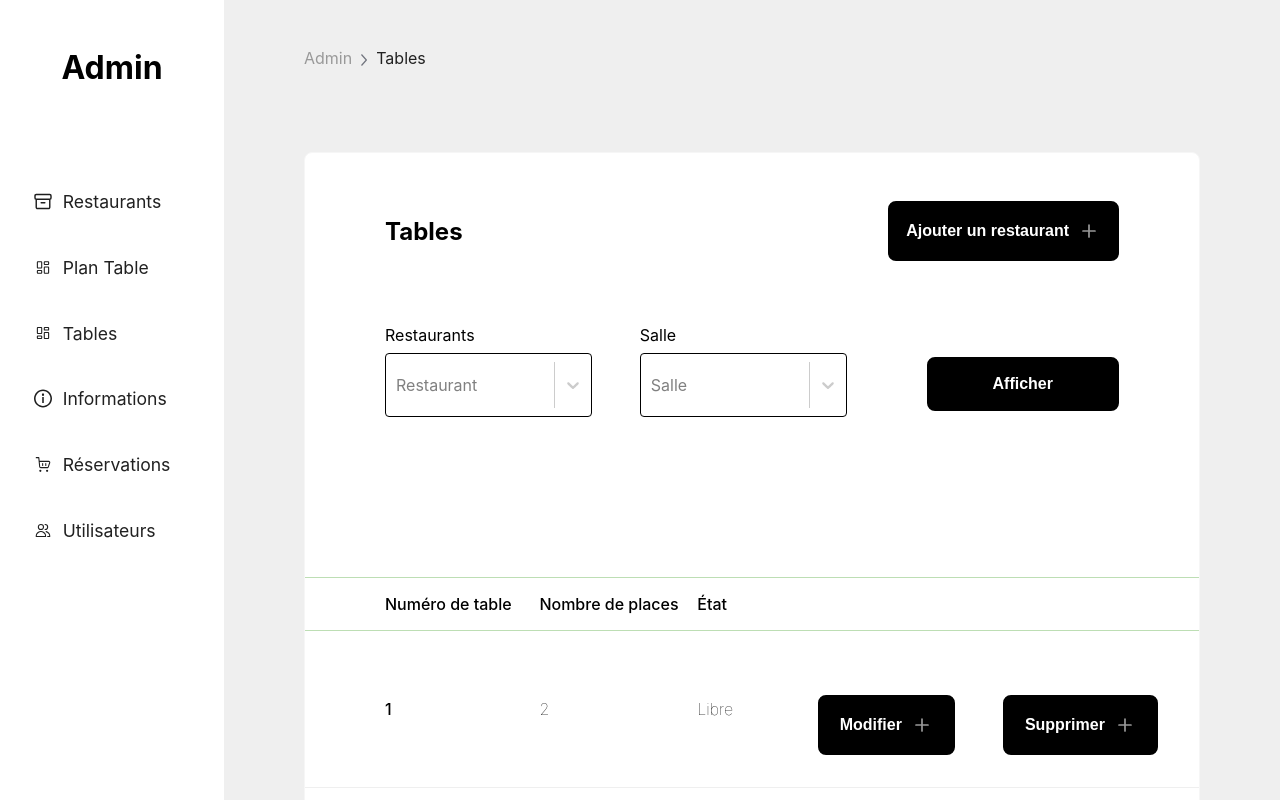
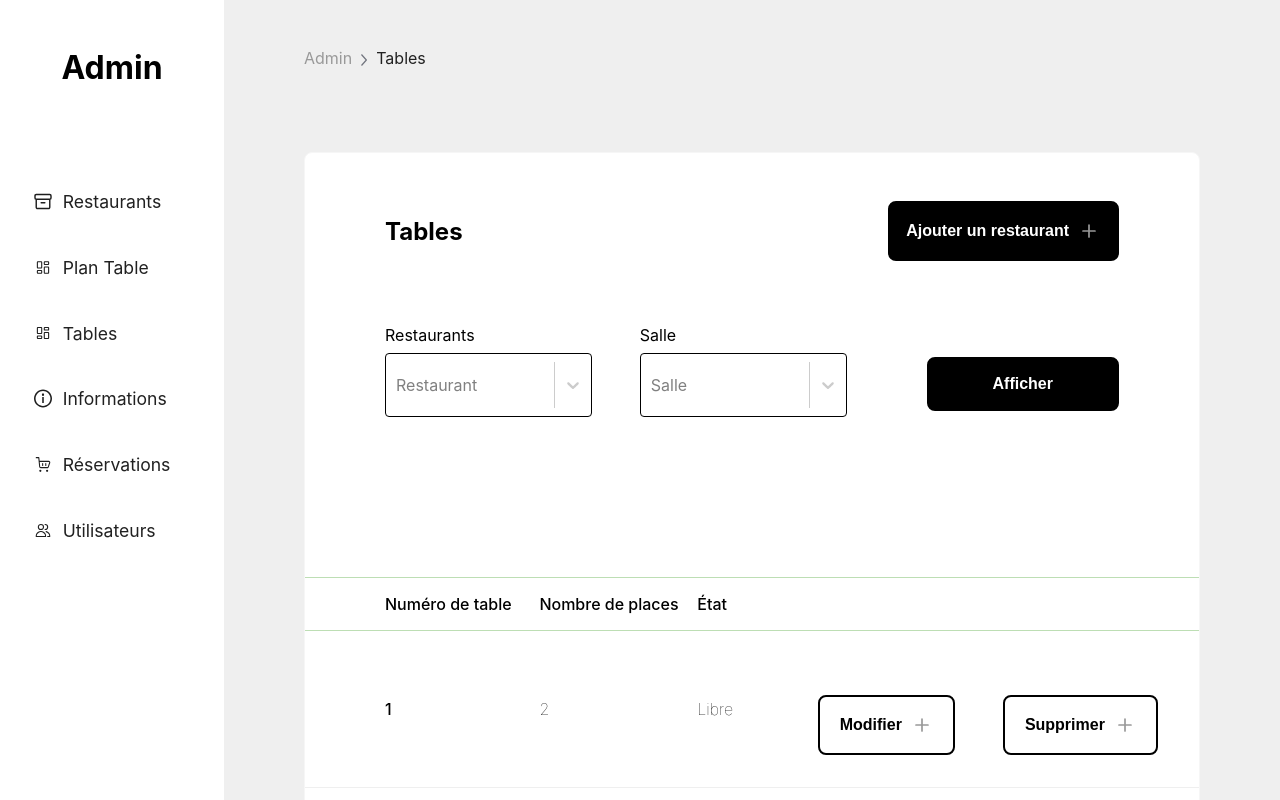
Before and after one commit to SarahOtmane/backOfficeResto, a React (Create React App) app: page /admin/tables in a window 1280 px wide. Shown: the top 800 px of the page. Built offline with nearby package versions, Linux system fonts and the light colour scheme.

Commit message:
css tableau of table screen

```diff
--- a/src/css/screen.css
+++ b/src/css/screen.css
@@ -104,6 +104,15 @@ div.tableau th.left{
     font-weight: 500;
 }
 
+.table div.tableau .button{
+    background-color: white;
+    color: black;
+}
+
+.table div.tableau .button:hover{
+    background-color: black;
+    color: white;
+}
 
 
 
```
